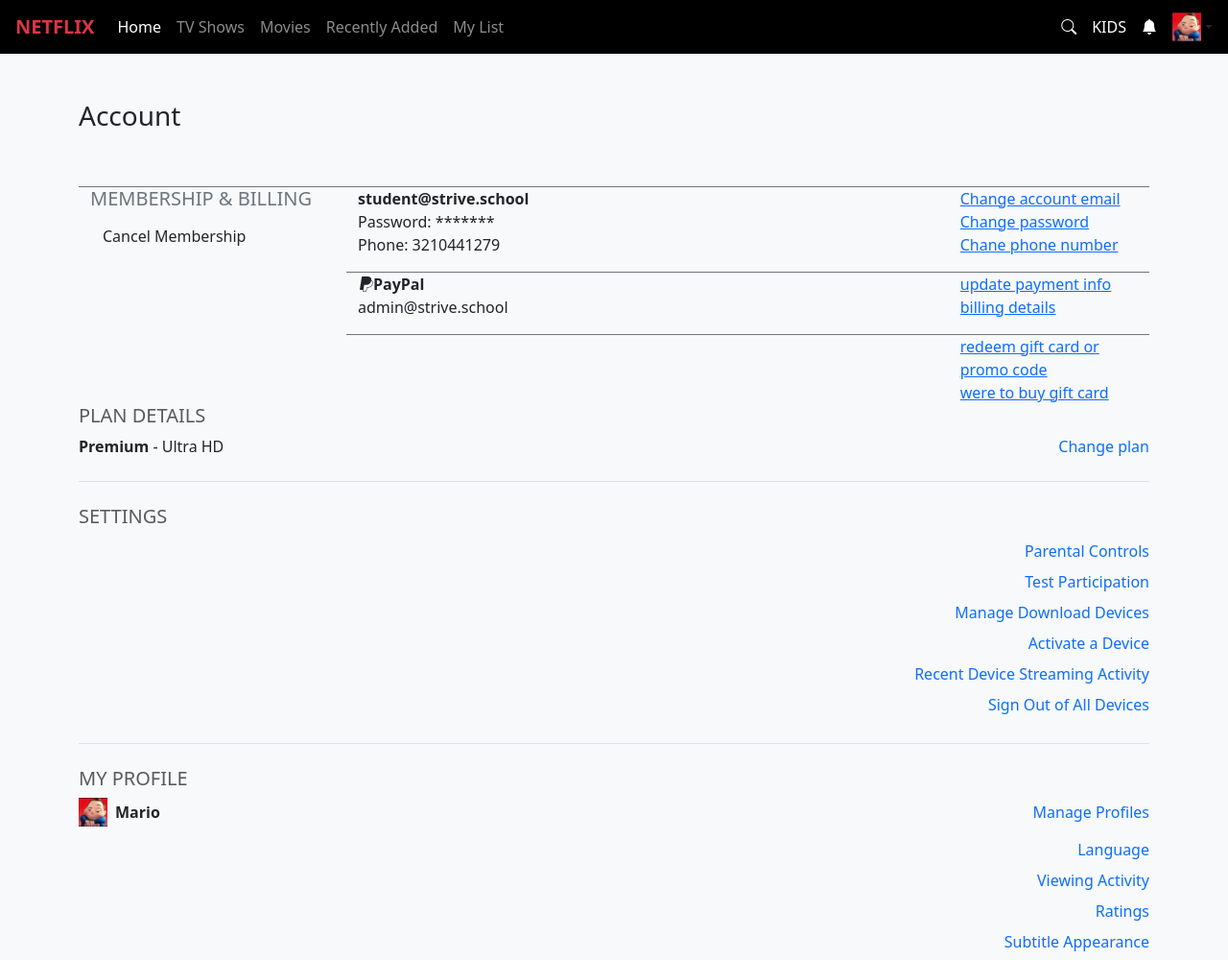
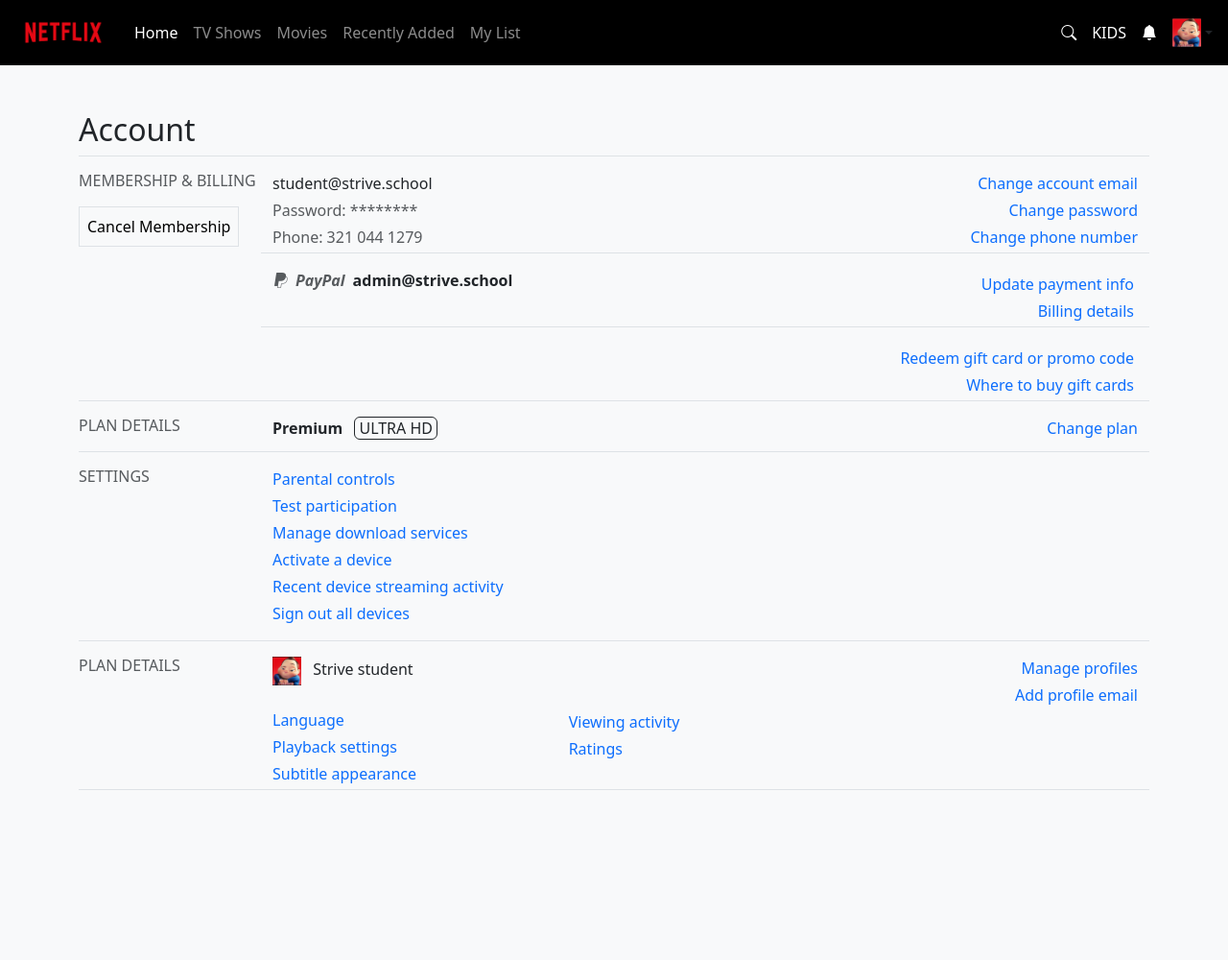
Before and after one commit to AntonioLieto999/U2-W2-D5-progetto, a plain HTML site: page settings.html in a window 1280 px wide. Shown: the whole page at 96% size. After the commit the page ends 887 px from the top, so only its background shows below. Drawn offline with nearby package versions, Linux system fonts and the light colour scheme.

Commit message:
modifica settings

```diff
--- a/settings.html
+++ b/settings.html
@@ -16,15 +16,15 @@
   </head>
   <body class="bg-light">
     <nav class="navbar navbar-expand-lg navbar-dark bg-black px-3">
-      <a class="navbar-brand text-danger fw-bold" href="#">NETFLIX</a>
+      <a class="navbar-brand text-danger fw-bold" href="#">
+        <img src="assets/netflix_logo.png" alt="netflix" width="100" />
+      </a>
       <div class="collapse navbar-collapse">
         <ul class="navbar-nav me-auto mb-2 mb-lg-0">
-          <li class="text-white">
-            <a class="nav-link active" href="#">Home</a>
-          </li>
-          <li class="text-white"><a class="nav-link" href="#">TV Shows</a></li>
-          <li class="text-white"><a class="nav-link" href="#">Movies</a></li>
-          <li class="text-white">
+          <li class="nav-item"><a class="nav-link active" href="#">Home</a></li>
+          <li class="nav-item"><a class="nav-link" href="#">TV Shows</a></li>
+          <li class="nav-item"><a class="nav-link" href="#">Movies</a></li>
+          <li class="nav-item">
             <a class="nav-link" href="#">Recently Added</a>
           </li>
           <li class="nav-item"><a class="nav-link" href="#">My List</a></li>
@@ -61,109 +61,171 @@
       </div>
     </nav>
 
-    <div class="container py-5">
-      <div class="d-flex justify-content-between align-items-center pb-4 mb-4">
-        <h3>Account</h3>
+    <div id="main-container" class="container d-flex flex-column py-5">
+      <h2>Account</h2>
+
+      <div class="border-top pt-3"></div>
+      <section class="d-flex">
+        <div style="min-width: 190px">
+          <h6 class="text-muted mb-3">MEMBERSHIP & BILLING</h6>
+
+          <button class="btn btn-light border rounded-0 p-2">Cancel Membership</button>
         </div>
-      <div class="container">
-        <div class="row">
-          <div class="col-12 col-md-4 col-lg-3 border-top border-secondary">
-            <h5 class="text-secondary">MEMBERSHIP & BILLING</h5>
-            <button class="btn">Cancel Membership</button>
+
+        <div class="row container-fluid">
+          <div class="col">
+            <p class="mb-1 fw-medium">student@strive.school</p>
+            <p class="mb-1 text-muted mb-1">Password: ********</p>
+            <p class="mb-1 text-muted mb-1">Phone: 321 044 1279</p>
           </div>
-          <div class="col-12 col-md-8 col-lg-9 border-top border-secondary">
-            <div class="row justify-content-between">
-              <div class="col-12 col-md-6 col-lg-3">
-                <p>
-                  <strong>student@strive.school</strong> <br />
-                  Password: ******* <br />Phone: 3210441279
+          <div class="col text-end">
+            <p class="mb-1">
+              <a href="#" class="text-decoration-none">Change account email</a>
+            </p>
+            <p class="mb-1">
+              <a href="#" class="text-decoration-none">Change password</a>
+            </p>
+            <p class="mb-1">
+              <a href="#" class="text-decoration-none">Change phone number</a>
             </p>
           </div>
-              <div class="col-12 col-md-6 col-lg-3">
-                <a href="#">Change account email</a><br /><a href="#">Change password</a><br /><a
-                  href="#"
-                  >Chane phone number</a
-                >
+        </div>
+      </section>
+      <section class="d-flex">
+        <div style="min-width: 190px"></div>
+
+        <div class="row container-fluid">
+          <div class="border-top pt-3"></div>
+          <div class="col">
+            <p class="col text-muted fw-bold text-nowrap">
+              <i class="bi bi-paypal"></i><i class="mx-2">PayPal</i
+              ><span class="text-dark">admin@strive.school</span>
+            </p>
+          </div>
+          <div class="col text-end">
+            <p class="m-1">
+              <a href="#" class="text-decoration-none">Update payment info</a>
+            </p>
+            <p class="m-1">
+              <a href="#" class="text-decoration-none">Billing details</a>
+            </p>
           </div>
         </div>
-            <div class="row justify-content-between border-top border-secondary">
-              <div class="col-12 col-md-6 col-lg-3">
-                <p><i class="bi bi-paypal"></i><strong>PayPal</strong> admin@strive.school</p>
+      </section>
+
+      <section class="d-flex">
+        <div style="min-width: 190px"></div>
+
+        <div class="row container-fluid">
+          <div class="border-top pt-3"></div>
+          <div class="col">
+            <p class="col text-muted fw-bold text-nowrap"></p>
           </div>
-              <div class="col-12 col-md-6 col-lg-3">
-                <a href="#">update payment info</a><br /><a href="#">billing details</a>
+          <div class="col text-end">
+            <p class="m-1">
+              <a href="#" class="text-decoration-none">Redeem gift card or promo code</a>
+            </p>
+            <p class="m-1">
+              <a href="#" class="text-decoration-none">Where to buy gift cards</a>
+            </p>
           </div>
         </div>
-            <div class="row justify-content-between border-top border-secondary">
-              <div class="col-12 col-md-6 col-lg-3"></div>
-              <div class="col-12 col-md-6 col-lg-3">
-                <a href="#">redeem gift card or promo code</a><br /><a href="#"
-                  >were to buy gift card</a
+      </section>
+      <div class="border-top pt-3"></div>
+      <section class="d-flex">
+        <div style="min-width: 190px">
+          <h6 class="text-muted mb-3">PLAN DETAILS</h6>
+        </div>
+        <div class="row container-fluid">
+          <div class="col">
+            <p class="mb-1 fw-medium">
+              <strong>Premium</strong>
+              <span id="ultra-hd" class="fw-light mx-2 px-1 border border-1 border-dark rounded"
+                >ULTRA HD</span
               >
+            </p>
+          </div>
+          <div class="col text-end">
+            <p class="mb-1">
+              <a href="#" class="text-decoration-none">Change plan</a>
+            </p>
           </div>
         </div>
+      </section>
+      <div class="border-top pt-3"></div>
+      <section class="d-flex">
+        <div style="min-width: 190px">
+          <h6 class="text-muted mb-3">SETTINGS</h6>
+        </div>
+        <div class="row container-fluid">
+          <div class="col">
+            <p class="mb-1">
+              <a href="#" class="text-decoration-none">Parental controls</a>
+            </p>
+            <p class="mb-1">
+              <a href="#" class="text-decoration-none">Test participation</a>
+            </p>
+            <p class="mb-1">
+              <a href="#" class="text-decoration-none">Manage download services</a>
+            </p>
+            <p class="mb-1">
+              <a href="#" class="text-decoration-none">Activate a device</a>
+            </p>
+            <p class="mb-1">
+              <a href="#" class="text-decoration-none">Recent device streaming activity</a>
+            </p>
+            <p class="mb-3">
+              <a href="#" class="text-decoration-none">Sign out all devices</a>
+            </p>
           </div>
         </div>
+      </section>
+      <div class="border-top pt-3"></div>
+      <section class="d-flex">
+        <div style="min-width: 190px">
+          <h6 class="text-muted mb-3">PLAN DETAILS</h6>
         </div>
-
-      <div class="mb-4 pb-4 border-bottom">
-        <h5 class="text-uppercase text-muted">Plan Details</h5>
-        <div class="d-flex justify-content-between align-items-center">
-          <div><strong>Premium</strong> - Ultra HD</div>
-          <a href="#" class="text-primary text-decoration-none">Change plan</a>
+        <div class="row container-fluid">
+          <div class="col">
+            <p class="mb-4">
+              <img src="assets/avatar.png" alt="Avatar" width="30" />
+              <span class="mx-2">Strive student</span>
+            </p>
+            <p class="mb-1">
+              <a href="#" class="text-decoration-none">Language</a>
+            </p>
+            <p class="mb-1">
+              <a href="#" class="text-decoration-none">Playback settings</a>
+            </p>
+            <p class="mb-1">
+              <a href="#" class="text-decoration-none">Subtitle appearance</a>
+            </p>
+          </div>
+          <div class="col">
+            <p class="mb-1">
+              <a href="#" class="text-decoration-none">&nbsp;</a>
+            </p>
+            <p class="mb-1">
+              <a href="#" class="text-decoration-none">&nbsp;</a>
+            </p>
+            <p class="mb-1">
+              <a href="#" class="text-decoration-none">Viewing activity</a>
+            </p>
+            <p class="mb-1">
+              <a href="#" class="text-decoration-none">Ratings</a>
+            </p>
+          </div>
+          <div class="col text-end">
+            <p class="mb-1">
+              <a href="#" class="text-decoration-none">Manage profiles</a>
+            </p>
+            <p class="mb-1">
+              <a href="#" class="text-decoration-none">Add profile email</a>
+            </p>
           </div>
         </div>
-
-      <div class="mb-4 pb-4 border-bottom">
-        <h5 class="text-uppercase text-muted">Settings</h5>
-        <ul class="list-unstyled mb-0">
-          <li>
-            <a href="#" class="text-decoration-none d-block py-1">Parental Controls</a>
-          </li>
-          <li>
-            <a href="#" class="text-decoration-none d-block py-1">Test Participation</a>
-          </li>
-          <li>
-            <a href="#" class="text-decoration-none d-block py-1">Manage Download Devices</a>
-          </li>
-          <li>
-            <a href="#" class="text-decoration-none d-block py-1">Activate a Device</a>
-          </li>
-          <li>
-            <a href="#" class="text-decoration-none d-block py-1"
-              >Recent Device Streaming Activity</a
-            >
-          </li>
-          <li>
-            <a href="#" class="text-decoration-none d-block py-1">Sign Out of All Devices</a>
-          </li>
-        </ul>
-      </div>
-
-      <div class="mb-4">
-        <h5 class="text-uppercase text-muted">My Profile</h5>
-        <div class="d-flex justify-content-between align-items-center mb-2">
-          <div class="d-flex align-items-center">
-            <img src="assets/avatar.png" class="me-2" alt="Profile" width="30" />
-            <strong>Mario</strong>
-          </div>
-          <a href="#" class="text-primary text-decoration-none">Manage Profiles</a>
-        </div>
-        <ul class="list-unstyled mb-0">
-          <li>
-            <a href="#" class="text-decoration-none d-block py-1">Language</a>
-          </li>
-          <li>
-            <a href="#" class="text-decoration-none d-block py-1">Viewing Activity</a>
-          </li>
-          <li>
-            <a href="#" class="text-decoration-none d-block py-1">Ratings</a>
-          </li>
-          <li>
-            <a href="#" class="text-decoration-none d-block py-1">Subtitle Appearance</a>
-          </li>
-        </ul>
-      </div>
+      </section>
+      <div class="border-top pt-3"></div>
     </div>
 
     <script src="https://cdn.jsdelivr.net/npm/bootstrap@5.3.5/dist/js/bootstrap.bundle.min.js"></script>
```
Lines whose indentation alone changed are shown as unchanged.
